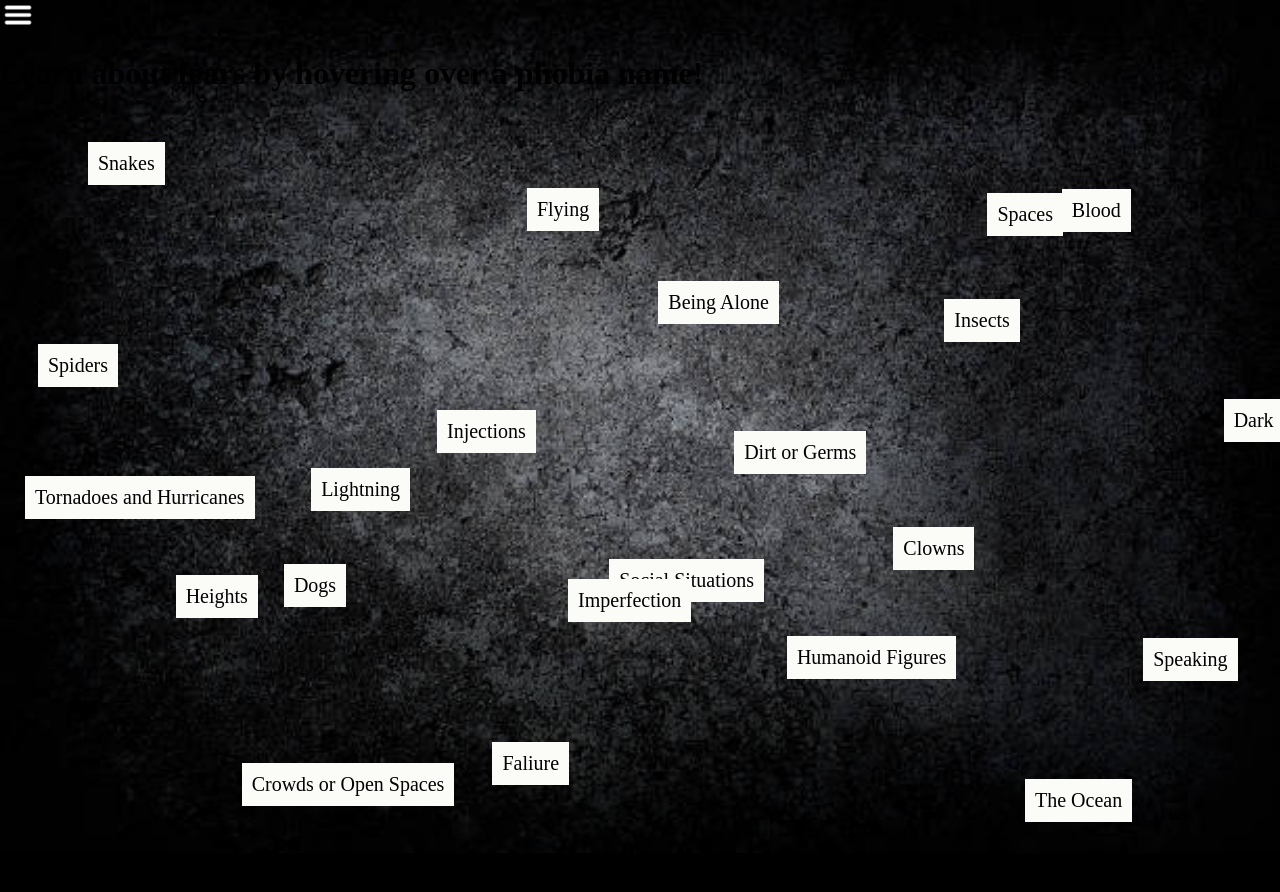
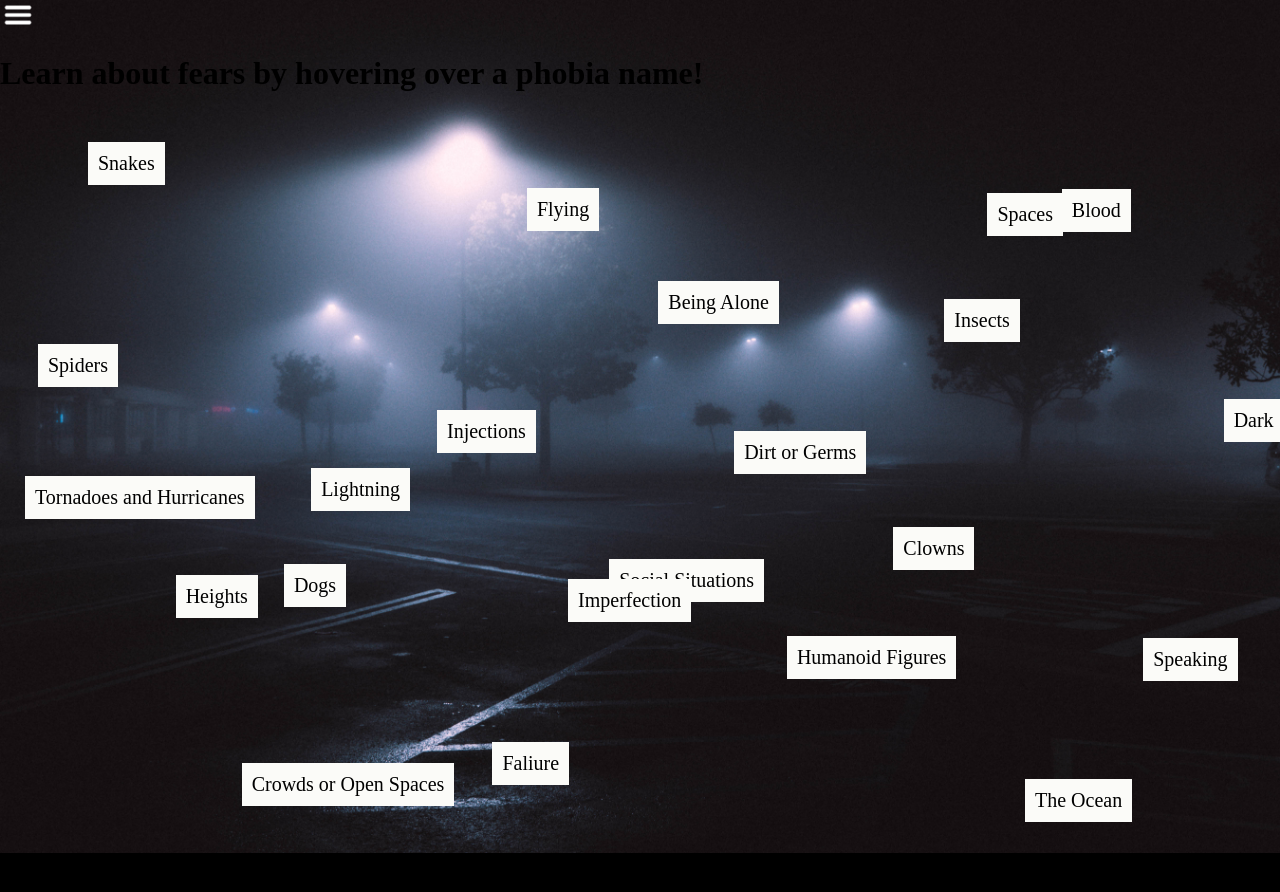
Before and after one commit to colehennnig/group15, a plain HTML site: page main/main.html in a window 1280 px wide. Shown: the top 892 px of the page. Drawn offline with Linux system fonts and the light colour scheme.

Commit message:
image change

```diff
--- a/main/css/main.css
+++ b/main/css/main.css
@@ -1,7 +1,7 @@
 html, body {
   margin: 0;
   padding: 0;
-  background-image: url("../img/wall.jpg");
+  background-image: url("../img/parking lot.jpg");
   background-repeat: no-repeat;
   background-size: cover;
   background-color: black;
```
